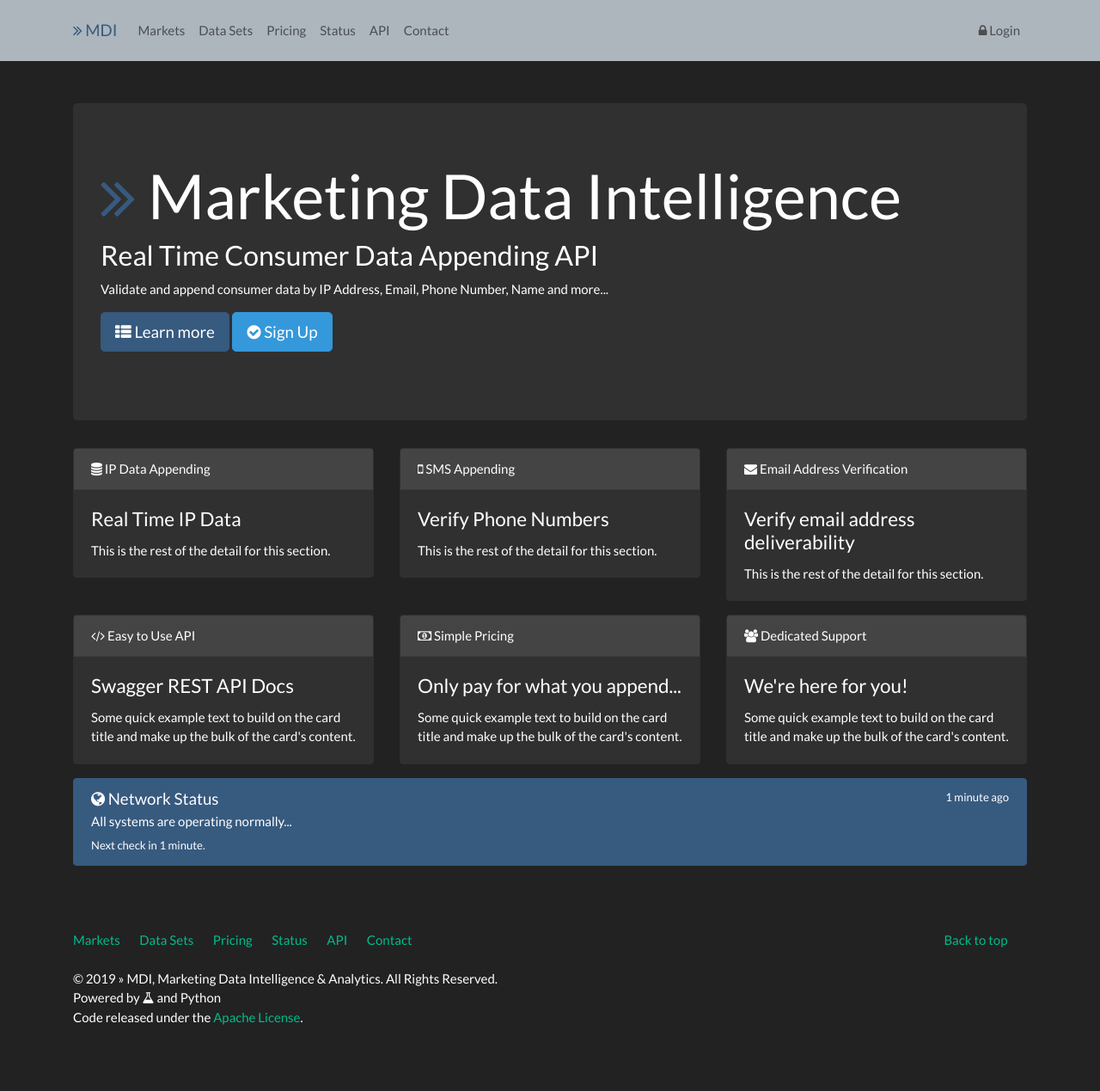
After one commit to craigderington/m3data, a Flask app: page / in a window 1280 px wide. The commit adds this page. Shown: the whole page at 86% size. Run offline with Flask 2, Linux system fonts and the light colour scheme; data that the repository does not hold is empty; parts of the project's set-up code (start-up, migrations or seed data) failed here and were passed over; some libraries are stand-ins or nearby versions.

Commit message:
Update templates and app routes.

```diff
--- a/__init__.py
+++ b/__init__.py
@@ -0,0 +1,4 @@
+"""
+__version__ == '0.0.1'
+__author__ == 'Craig Derington @craigderington'
+"""
--- a/app.py
+++ b/app.py
@@ -122,14 +122,26 @@ def multiply():
 @app.route('/', methods=['GET'])
 def home():
     """
-    M3 Homepage
+    Marketing Data Intelligence Homepage
     :return: template
     """
 
     return render_template(
         'home.html',
-        today=get_date(),
-        title=''
+        today=get_date()
+    )
+
+
+@app.route('/markets', methods=['GET'])
+def markets():
+    """
+    MDI Markets
+    :return: template
+    """
+
+    return render_template(
+        'markets.html',
+        today=get_date()
     )
 
 
@@ -142,8 +154,7 @@ def appending():
 
     return render_template(
         'appending.html',
-        today=get_date(),
-        title=''
+        today=get_date()
     )
 
 
@@ -156,8 +167,7 @@ def sms():
 
     return render_template(
         'sms.html',
-        today=get_date(),
-        title=''
+        today=get_date()
     )
 
 
@@ -170,8 +180,7 @@ def pricing():
 
     return render_template(
         'pricing.html',
-        today=get_date(),
-        title=''
+        today=get_date()
     )
 
 
@@ -184,8 +193,7 @@ def api_docs():
 
     return render_template(
         'api_docs.html',
-        today=get_date(),
-        title=''
+        today=get_date()
     )
 
 
@@ -198,8 +206,7 @@ def contact():
 
     return render_template(
         'contact.html',
-        today=get_date(),
-        title=''
+        today=get_date()
     )
 
 
@@ -211,8 +218,31 @@ def login():
     """
     return render_template(
         'login.html',
-        today=get_date(),
-        title='M3 Login'
+        today=get_date()
+    )
+
+
+@app.route('/register', methods=['GET', 'POST'])
+def register():
+    """
+    Template for Login page
+    :return:
+    """
+    return render_template(
+        'register.html',
+        today=get_date()
+    )
+
+
+@app.route('/status', methods=['GET'])
+def status():
+    """
+    Template for Status page
+    :return:
+    """
+    return render_template(
+        'status.html',
+        today=get_date()
     )
 
 
--- a/models.py
+++ b/models.py
@@ -84,7 +84,7 @@ class IPData(Base):
     dma_code = Column(String(3))
     area_code = Column(String(3))
     geo_city = Column(String(255))
-    postal_code = Column(String(5))
+    postal_code = Column(String(50))
     region = Column(String(50))
     region_name = Column(String(255))
     credit_range = Column(String(50))
--- a/templates/_layout.html
+++ b/templates/_layout.html
@@ -2,19 +2,20 @@
 <html lang="en">
 <head>
     <meta charset="utf-8">
-    <title>M3 Data & Analytics. Real Time Consumer IP Data Appending</title>
+    <title>&raquo; MDI. Marketing Data Intelligence.  A Real Time Consumer Data Appending API</title>
     <meta name="viewport" content="width=device-width, initial-scale=1">
     <meta http-equiv="X-UA-Compatible" content="IE=edge"/>
     <link rel="stylesheet" href="//stackpath.bootstrapcdn.com/bootswatch/4.3.1/darkly/bootstrap.min.css"/>
-    <link rel="stylesheet" href="/static/css/custom.min.css">
+    <link rel="stylesheet" href="{{ url_for('static', filename='css/custom.min.css') }}">
     <link rel="stylesheet" href="//stackpath.bootstrapcdn.com/font-awesome/4.7.0/css/font-awesome.min.css" />
     {% block style %}{% endblock %}
 </head>
     <body>
         <div class="navbar navbar-expand-lg fixed-top navbar-light bg-light">
             <div class="container">
-        <a href="/" class="navbar-brand" style="color:#ffff00;">
-            <i class="fa fa-angle-double-right" style="color:#ffff00;"></i> M3
+                <a href="/" class="navbar-brand">
+                    <i class="fa fa-angle-double-right" style="color:#375A7F;"></i>
+                    <span style="color:#375A7F;">MDI</span>
                 </a>
                 <button class="navbar-toggler" type="button" data-toggle="collapse" data-target="#navbarResponsive"
                         aria-controls="navbarResponsive" aria-expanded="false" aria-label="Toggle navigation">
@@ -23,19 +24,22 @@
                 <div class="collapse navbar-collapse" id="navbarResponsive">
                     <ul class="navbar-nav">
                         <li class="nav-item">
-                    <a class="nav-link" href="#">Data Appending</a>
+                            <a class="nav-link" href="{{ url_for('markets') }}">Markets</a>
                         </li>
                         <li class="nav-item">
-                    <a class="nav-link" href="#">SMS</a>
+                            <a class="nav-link" href="{{ url_for('appending') }}">Data Sets</a>
                         </li>
                         <li class="nav-item">
-                    <a class="nav-link" href="#">Pricing</a>
+                            <a class="nav-link" href="{{ url_for('pricing') }}">Pricing</a>
                         </li>
                         <li class="nav-item">
-                    <a class="nav-link" href="#">API</a>
+                            <a class="nav-link" href="{{ url_for('status') }}">Status</a>
                         </li>
                         <li class="nav-item">
-                    <a class="nav-link" href="#">Contact</a>
+                            <a class="nav-link" href="{{ url_for('api_docs') }}">API</a>
+                        </li>
+                        <li class="nav-item">
+                            <a class="nav-link" href="{{ url_for('contact') }}">Contact</a>
                         </li>
                     </ul>
 
@@ -49,7 +53,7 @@
             </div>
         </div>
 
-
+        <!-- begin: container -->
         <div class="container">
 
             {% block body %}{% endblock %}
@@ -58,10 +62,10 @@
 
         </div>
 
-
-<script src="/static/js/jquery.min.js"></script>
-<script src="/static/js/popper.min.js"></script>
-<script src="/static/js/bootstrap.min.js"></script>
-<script src="/static/js/custom.js"></script>
+        <!-- begin: scripts -->
+        <script src="{{ url_for('static', filename='js/jquery.min.js') }}"></script>
+        <script src="{{ url_for('static', filename='js/popper.min.js') }}"></script>
+        <script src="{{ url_for('static', filename='js/bootstrap.min.js') }}"></script>
+        <script src="{{ url_for('static', filename='js/custom.js') }}"></script>
     </body>
 </html>
--- /dev/null
+++ b/templates/home.html
@@ -0,0 +1,109 @@
+{% extends "_layout.html" %}
+
+{% block body %}
+    <div class="jumbotron">
+        <h1 class="display-3"><i class="fa fa-angle-double-right" style="color:#375A7F;"></i> Marketing Data Intelligence</h1>
+        <h3 class="display-5">Real Time Consumer Data Appending API</h3>
+        <p>Validate and append consumer data by IP Address, Email, Phone Number, Name and more...</p>
+        <p class="lead">
+            <a class="btn btn-primary btn-lg" href="{{ url_for('appending') }}" role="button"><i class="fa fa-th-list"></i> Learn more</a>
+            <a class="btn btn-info btn-lg" href="{{ url_for('register') }}" role="button"><i class="fa fa-check-circle"></i> Sign Up</a>
+        </p>
+    </div>
+
+    <div class="row">
+        <div class="col-lg-4">
+            <div class="card border-dark mb-3">
+                <div class="card-header"><i class="fa fa-database"></i> IP Data Appending</div>
+                    <div class="card-body">
+                        <h4 class="card-title">Real Time IP Data</h4>
+                        <p class="card-text">This is the rest of the detail for this section.</p>
+                    </div>
+            </div>
+        </div>
+        <div class="col-lg-4">
+            <div class="card border-dark mb-3">
+                <div class="card-header"><i class="fa fa-mobile"></i> SMS Appending</div>
+                    <div class="card-body">
+                        <h4 class="card-title">Verify Phone Numbers</h4>
+                        <p class="card-text">This is the rest of the detail for this section.</p>
+                    </div>
+            </div>
+        </div>
+        <div class="col-lg-4">
+            <div class="card border-dark mb-3">
+                <div class="card-header"><i class="fa fa-envelope"></i> Email Address Verification</div>
+                    <div class="card-body">
+                        <h4 class="card-title">Verify email address deliverability</h4>
+                        <p class="card-text">This is the rest of the detail for this section.</p>
+                    </div>
+            </div>
+        </div>
+    </div>
+    <div class="row">
+        <div class="col-lg-4">
+            <div class="card border-dark mb-3">
+                <div class="card-header"><i class="fa fa-code"></i> Easy to Use API</div>
+                <div class="card-body">
+                    <h4 class="card-title">Swagger REST API Docs</h4>
+                    <p class="card-text">Some quick example text to build on the card title and make up the bulk of the card's content.</p>
+                </div>
+            </div>
+        </div>
+        <div class="col-lg-4">
+            <div class="card border-dark mb-3">
+                <div class="card-header"><i class="fa fa-money"></i> Simple Pricing</div>
+                <div class="card-body">
+                    <h4 class="card-title">Only pay for what you append...</h4>
+                    <p class="card-text">Some quick example text to build on the card title and make up the bulk of the card's content.</p>
+                </div>
+            </div>
+        </div>
+        <div class="col-lg-4">
+            <div class="card border-dark mb-3">
+                <div class="card-header"><i class="fa fa-users"></i> Dedicated Support</div>
+                <div class="card-body">
+                    <h4 class="card-title">We're here for you!</h4>
+                    <p class="card-text">Some quick example text to build on the card title and make up the bulk of the card's content.</p>
+                </div>
+            </div>
+        </div>
+    </div>
+
+    <!--- begin: network status -->
+    <div class="list-group">
+        <a href="#" class="list-group-item list-group-item-action flex-column align-items-start active">
+            <div class="d-flex w-100 justify-content-between">
+                <h5 class="mb-1"><i class="fa fa-globe"></i> Network Status</h5>
+                <small>1 minute ago</small>
+            </div>
+            <p class="mb-1">All systems are operating normally...</p>
+            <small>Next check in 1 minute.</small>
+        </a>
+    </div>
+
+{% endblock %}
+
+{% block footer %}
+
+    <footer id="footer">
+        <div class="row">
+            <div class="col-lg-12">
+                <ul class="list-unstyled">
+                    <li class="float-lg-right"><a href="#top">Back to top</a></li>
+                    <li><a href="{{ url_for('markets') }}">Markets</a></li>
+                    <li><a href="{{ url_for('appending') }}">Data Sets</a></li>
+                    <li><a href="{{ url_for('pricing') }}">Pricing</a></li>
+                    <li><a href="{{ url_for('status') }}">Status</a></li>
+                    <li><a href="{{ url_for('api_docs') }}">API</a></li>
+                    <li><a href="{{ url_for('contact') }}">Contact</a></li>
+                </ul>
+                <p>&copy; 2019 &raquo; MDI, Marketing Data Intelligence & Analytics.  All Rights Reserved. </p>
+                <p>Powered by <i class="fa fa-flask"></i> and Python</p>
+                <p>Code released under the <a href="">Apache License</a>.</p>
+
+            </div>
+        </div>
+    </footer>
+
+{% endblock %}
--- a/templates/index.html
+++ b/templates/index.html
@@ -26,7 +26,7 @@
                         <li><a href="">API</a></li>
                         <li><a href="">Contact</a></li>
                     </ul>
-                    <p>&copy; 2019 &raquo; M3 Data & Analytics.  All Rights Reserved. </p>
+                    <p>&copy; 2019 &raquo; MDI, Marketing Data Intelligence & Analytics.  All Rights Reserved. </p>
                 </div>
             </div>
         </footer>
--- a/templates/login.html
+++ b/templates/login.html
@@ -34,8 +34,8 @@
         <div class="text-center">
             <div>
                 <h1 class="logo-name">
-                    <i class="fa fa-angle-double-right" style="color:#FFFF00;"></i>
-                    <span style="color:#FFFF00;">M3</span> Data & Analytics
+                    <i class="fa fa-angle-double-right" style="color:#375A7F;"></i>
+                    <span style="color:#375A7F;">MDI</span> <br />Marketing Data Intelligence
                 </h1>
             </div>
 
```
Also changed, not shown: converter.py (added, +107 -0 lines), templates/appending.html (added, +28 -0 lines), templates/contact.html (added, +9 -0 lines), templates/markets.html (added, +9 -0 lines), templates/pricing.html (added, +9 -0 lines), templates/register.html (added, +16 -0 lines), templates/sms.html (added, +10 -0 lines), templates/status.html (added, +16 -0 lines). Lines whose indentation alone changed are shown as unchanged.
